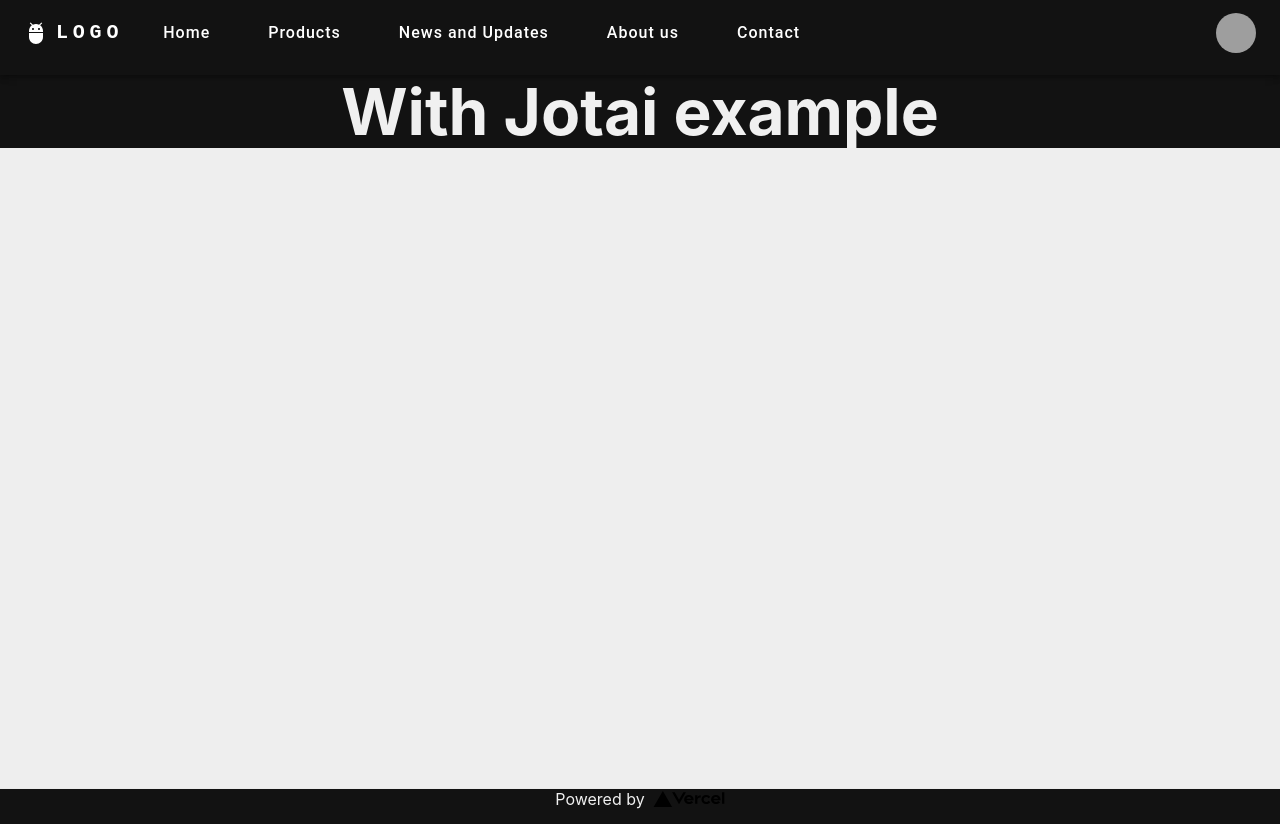
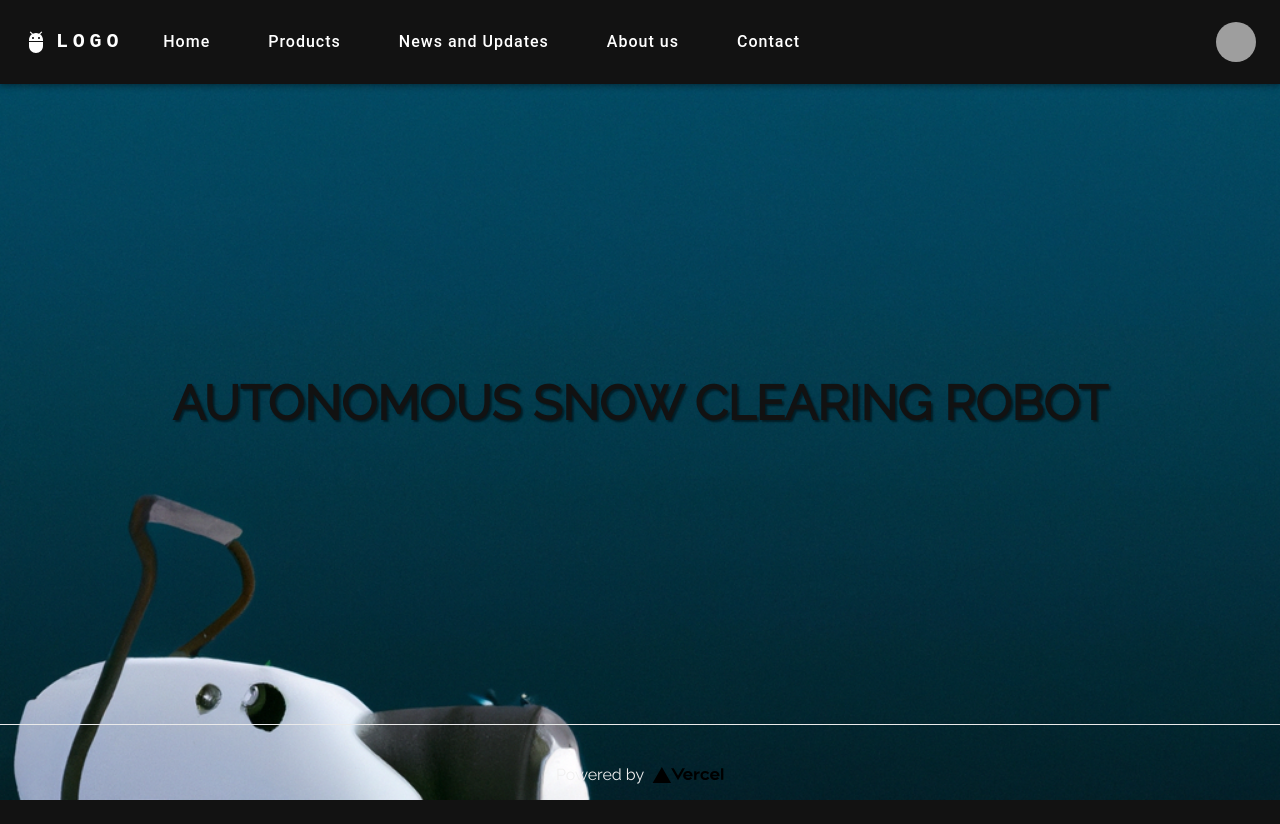
Before and after one commit to AnshDubey1999/snowbotic, a Next.js app: page / in a window 1280 px wide. Built offline with nearby package versions, Linux system fonts and the light colour scheme; grey boxes are pictures that could not be loaded.

Commit message:
chore: add main page

```diff
--- a/components/Header.tsx
+++ b/components/Header.tsx
@@ -36,15 +36,16 @@ const StyledButton = styled(Button)`
   letter-spacing: 1px;
   padding: 12px 24px;
   transition: all 0.2s ease-in-out;
+
   &:hover {
     color: ${darkTheme.primaryColor04};
-    background-color: transparent;
   }
+
   &:focus {
     color: ${darkTheme.primaryColor04};
-    background-color: transparent;
   }
 `;
+
 const Header = () => {
   const [anchorElNav, setAnchorElNav] = React.useState<null | HTMLElement>(
     null
--- a/pages/index.tsx
+++ b/pages/index.tsx
@@ -1,7 +1,6 @@
 import Head from "next/head";
 import Image from "next/image";
 import styles from "../styles/Home.module.css";
-import Canvas from "../components/Canvas";
 import { Header } from "../components/Header";
 
 export default function Home() {
@@ -12,10 +11,10 @@ export default function Home() {
         <meta name="description" content="Generated by create next app" />
         <link rel="icon" href="/favicon.ico" />
       </Head>
+      <div className={styles.imageContainer}>
         <Header />
-      <h1 className={styles.title}>With Jotai example</h1>
         <main className={styles.main}>
-        <Canvas />
+          <h5 className={styles.titleBlack}>AUTONOMOUS SNOW CLEARING ROBOT</h5>
         </main>
         <footer className={styles.footer}>
           <a
@@ -25,10 +24,16 @@ export default function Home() {
           >
             Powered by{" "}
             <span className={styles.logo}>
-            <Image src="/vercel.svg" alt="Vercel Logo" width={72} height={16} />
+              <Image
+                src="/vercel.svg"
+                alt="Vercel Logo"
+                width={72}
+                height={16}
+              />
             </span>
           </a>
         </footer>
       </div>
+    </div>
   );
 }
--- a/styles/Home.module.css
+++ b/styles/Home.module.css
@@ -7,12 +7,21 @@
   height: 100vh;
 }
 
+.imageContainer {
+  background-image: url('/images/snowPlougherBackground.png');
+  background-size: cover;
+  background-repeat: no-repeat;
+  width: 100%;
+  height: 100%;
+}
+
 .main {
   flex: 1;
   display: flex;
   flex-direction: column;
   justify-content: center;
   align-items: center;
+  text-align: center;
   height: 80vh;
 }
 
@@ -48,6 +57,16 @@
   line-height: 1.15;
   font-size: 4rem;
 }
+
+.titleBlack {
+  margin: 0;
+  line-height: 1.15;
+  font-size: 3rem;
+  color: #121212;
+  padding-left: 10px;
+  padding-right: 10px;
+  text-shadow: 2px 2px 2px rgba(0, 0, 0, 0.5);
+  }
 
 .title,
 .description {
--- a/styles/globals.css
+++ b/styles/globals.css
@@ -1,9 +1,12 @@
+@import url('https://fonts.googleapis.com/css?family=Raleway');
+
 html,
 body {
   padding: 0;
   margin: 0;
-  font-family: -apple-system, BlinkMacSystemFont, Segoe UI, Roboto, Oxygen,
-    Ubuntu, Cantarell, Fira Sans, Droid Sans, Helvetica Neue, sans-serif;
+  /* font-family: -apple-system, BlinkMacSystemFont, Segoe UI, Roboto, Oxygen,
+    Ubuntu, Cantarell, Fira Sans, Droid Sans, Helvetica Neue, sans-serif; */
+  font-family: 'Raleway';
   background-color: #121212;
   color: #F0F0F0;
 }
```
Also changed, not shown: public/images/snowPlougherBackground.png (added). Lines whose indentation alone changed are shown as unchanged.
